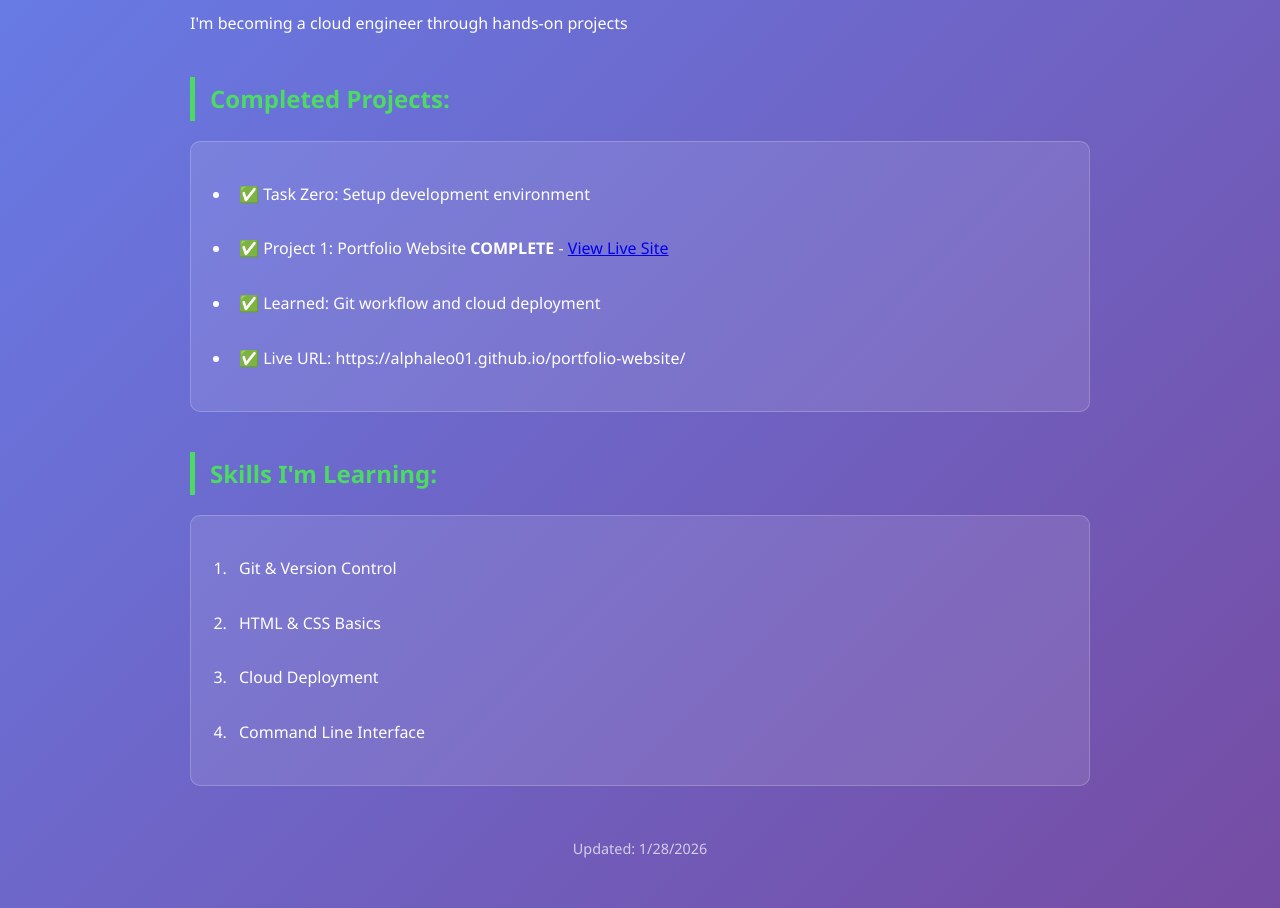
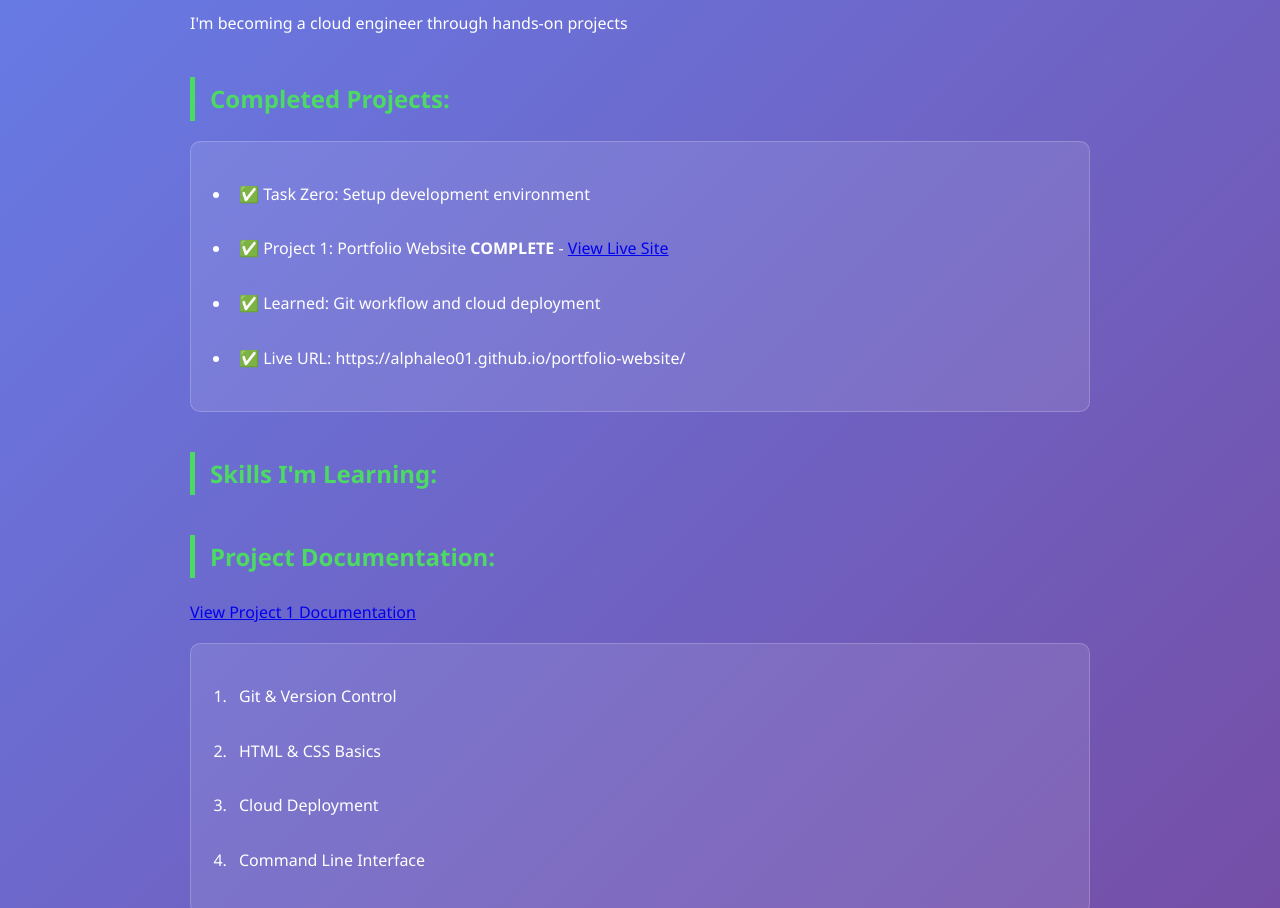
Before and after one commit to Alphaleo01/portfolio-website, a plain HTML site: page index.html in a window 1280 px wide. Shown: the part 192-1100 px from the top of the page. Drawn offline with Linux system fonts and the light colour scheme.

Commit message:
Add link to project documentation

```diff
--- a/index.html
+++ b/index.html
@@ -21,6 +21,8 @@
     </ul>
 
     <h2>Skills I'm Learning:</h2>
+    <h2>Project Documentation:</h2>
+    <p><a href="PROJECT1-DOCS.md" target="_blank">View Project 1 Documentation</a></p>
     <ol>
         <li>Git & Version Control</li>
         <li>HTML & CSS Basics</li>
```
